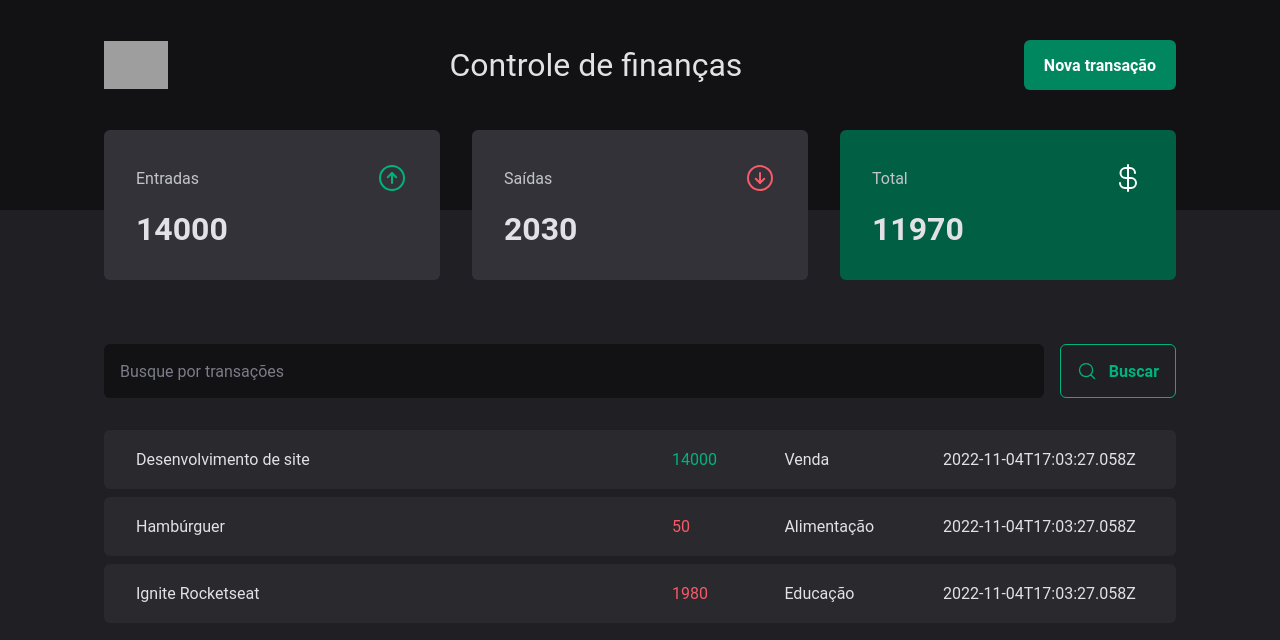
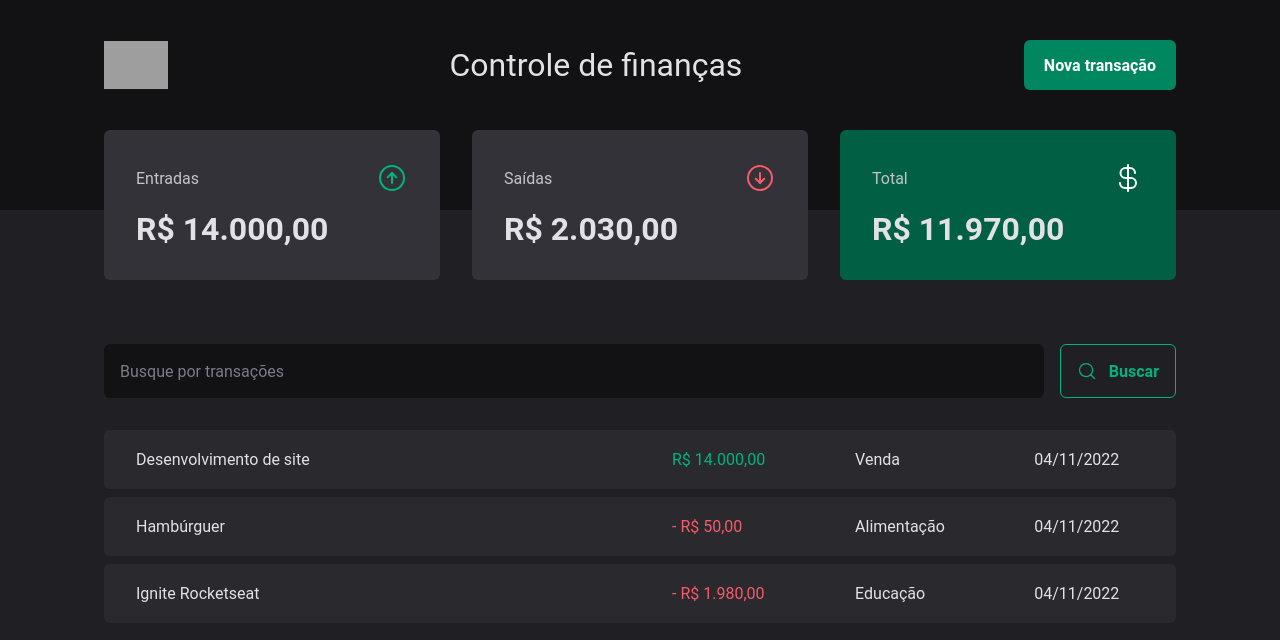
Before and after one commit to juanevangelista1/Projeto-Finance-Controll, a React (Vite) app in the folder Dt-Money/: page / in a window 1280 px wide. Shown: the top 640 px of the page. Built offline with nearby package versions, Linux system fonts and the light colour scheme; data requests are answered from the project's data file; grey boxes are pictures that could not be loaded.

Commit message:
Formatação dos valores em real e hora

```diff
--- a/Dt-Money/src/components/Summary/index.tsx
+++ b/Dt-Money/src/components/Summary/index.tsx
@@ -1,6 +1,7 @@
 import { ArrowCircleDown, ArrowCircleUp, CurrencyDollar } from 'phosphor-react'
 import { useContext } from 'react'
 import { TransactionsContext } from '../../contexts/TransactionsContext'
+import { priceFormatter } from '../../utils/formatter'
 import { SummaryCard, SummaryContainer } from './styles'
 
 export function Summary() {
@@ -32,7 +33,7 @@
           <ArrowCircleUp size={32} color="#00b37e" />
         </header>
 
-        <strong>{summary.income}</strong>
+        <strong>{priceFormatter.format(summary.income)}</strong>
       </SummaryCard>
 
       <SummaryCard>
@@ -41,7 +42,7 @@
           <ArrowCircleDown size={32} color="#f75a68" />
         </header>
 
-        <strong>{summary.outcome}</strong>
+        <strong>{priceFormatter.format(summary.outcome)}</strong>
       </SummaryCard>
 
       <SummaryCard variant="green">
@@ -50,7 +51,7 @@
           <CurrencyDollar size={32} color="#fff" />
         </header>
 
-        <strong>{summary.total}</strong>
+        <strong>{priceFormatter.format(summary.total)}</strong>
       </SummaryCard>
     </SummaryContainer>
   )
--- a/Dt-Money/src/pages/Transactions/index.tsx
+++ b/Dt-Money/src/pages/Transactions/index.tsx
@@ -3,6 +3,7 @@
 import { SearchForm } from '../../components/SearchForm'
 import { Summary } from '../../components/Summary'
 import { TransactionsContext } from '../../contexts/TransactionsContext'
+import { dateFormatter, priceFormatter } from '../../utils/formatter'
 import {
   PriceHighlight,
   TransactionsContainer,
@@ -25,11 +26,14 @@
                   <td width="50%">{transaction.description}</td>
                   <td>
                     <PriceHighlight variant={transaction.type}>
-                      {transaction.price}
+                      {transaction.type === 'outcome' && '- '}
+                      {priceFormatter.format(transaction.price)}
                     </PriceHighlight>
                   </td>
                   <td>{transaction.category}</td>
-                  <td>{transaction.createdAt}</td>
+                  <td>
+                    {dateFormatter.format(new Date(transaction.createdAt))}
+                  </td>
                 </tr>
               )
             })}
--- /dev/null
+++ b/Dt-Money/src/utils/formatter.ts
@@ -0,0 +1,6 @@
+export const dateFormatter = new Intl.DateTimeFormat('pt-BR');
+
+export const priceFormatter = new Intl.NumberFormat('pt-BR', {
+  style: 'currency',
+  currency: 'BRL',
+});
```
